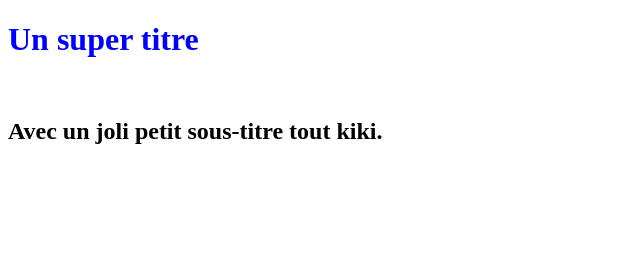
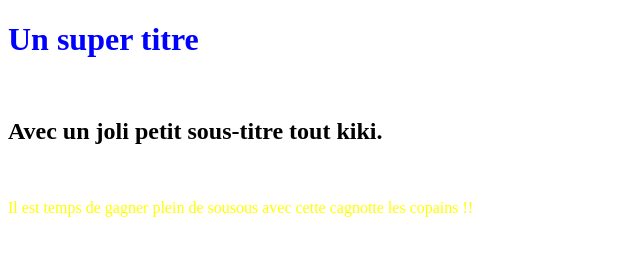
Before and after one commit to AdeleFabre/ProjetOC, a plain HTML site: page index.html in a window 1280 px wide. Shown: the whole page, without its empty margins (0-640 px from the left). Drawn offline with Linux system fonts and the light colour scheme.

Commit message:
cagnotte ajout paragraphe jaune

```diff
--- a/index.html
+++ b/index.html
@@ -8,5 +8,7 @@
     <h1>Un super titre</h1>
 	<br>
 	<h2>Avec un joli petit sous-titre tout kiki.</h2>
+	<br>
+	<p>Il est temps de gagner plein de sousous avec cette cagnotte les copains !!</p>
 </body>
 </html>
--- a/styles.css
+++ b/styles.css
@@ -1,3 +1,6 @@
 h1 {
     color: blue;
 }
+p {
+	color : yellow;
+}
```
